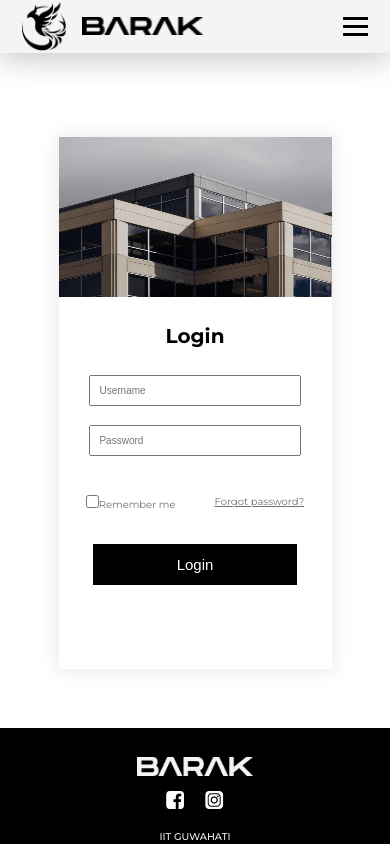
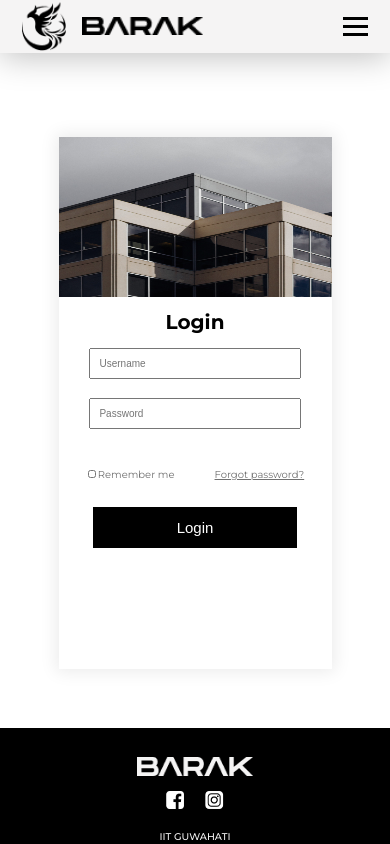
Before and after one commit to Barak-Hostel/barak-website, a React (Create React App) app: page /login in a window 390 px wide. Shown: the top 844 px of the page. Built offline with nearby package versions, Linux system fonts and the light colour scheme.

Commit message:
Patch 1(Improved Responsiveness)

```diff
--- a/src/pages/Auth/Login.js
+++ b/src/pages/Auth/Login.js
@@ -30,13 +30,14 @@
 
                     <div className={styles.options}>
                         <div className={styles.remember}>
-                            <input
-                                className={styles.checkbox}
-                                type="checkbox"
-                                value="#"
-                                id="remember"
-                            ></input>
-                            <label for="remember">Remember me</label>
+                            <label>
+                                <input
+                                    className={styles.checkbox}
+                                    type="checkbox"
+                                    value="#"
+                                ></input>
+                                Remember me
+                            </label>
                         </div>
 
                         <div
--- a/src/pages/Auth/Login.module.css
+++ b/src/pages/Auth/Login.module.css
@@ -48,7 +48,11 @@
     display: block;
     margin: 0 auto;
 }
-
+.checkbox {
+    height: 12px;
+    width: 12px;
+    margin: 2px;
+}
 .remember {
     float: left;
 }
@@ -106,15 +110,19 @@
     h1 {
         font-size: 20px;
     }
-    .inputbox {
-        font-size: 10px;
-    }
-    .remember {
-        font-size: 10px;
-    }
+
+    .inputbox,
+    .remember,
     .forgotpass {
         font-size: 10px;
     }
+
+    .checkbox {
+        height: 8px;
+        width: 8px;
+        margin: 2px;
+    }
+
     .backArrow {
         margin-top: 2px;
         width: 15px;
@@ -132,6 +140,15 @@
     .options {
         width: 80%;
         padding-top: 20px;
-        padding-bottom: 30px;
+        padding-bottom: 20px;
+    }
+    .form_input .login_heading {
+        margin-top: 5%;
+        margin-bottom: 5%;
     }
 }
+@media only screen and (max-height: 600px) {
+    .container {
+        height: 500px;
+    }
+}
```
